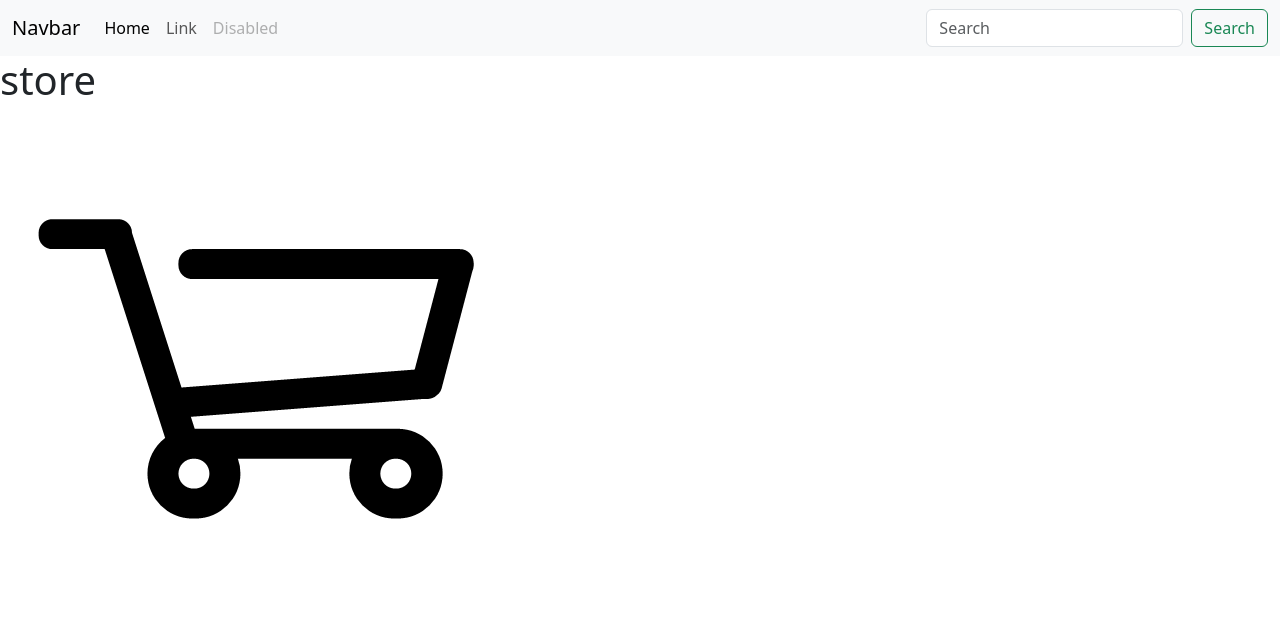
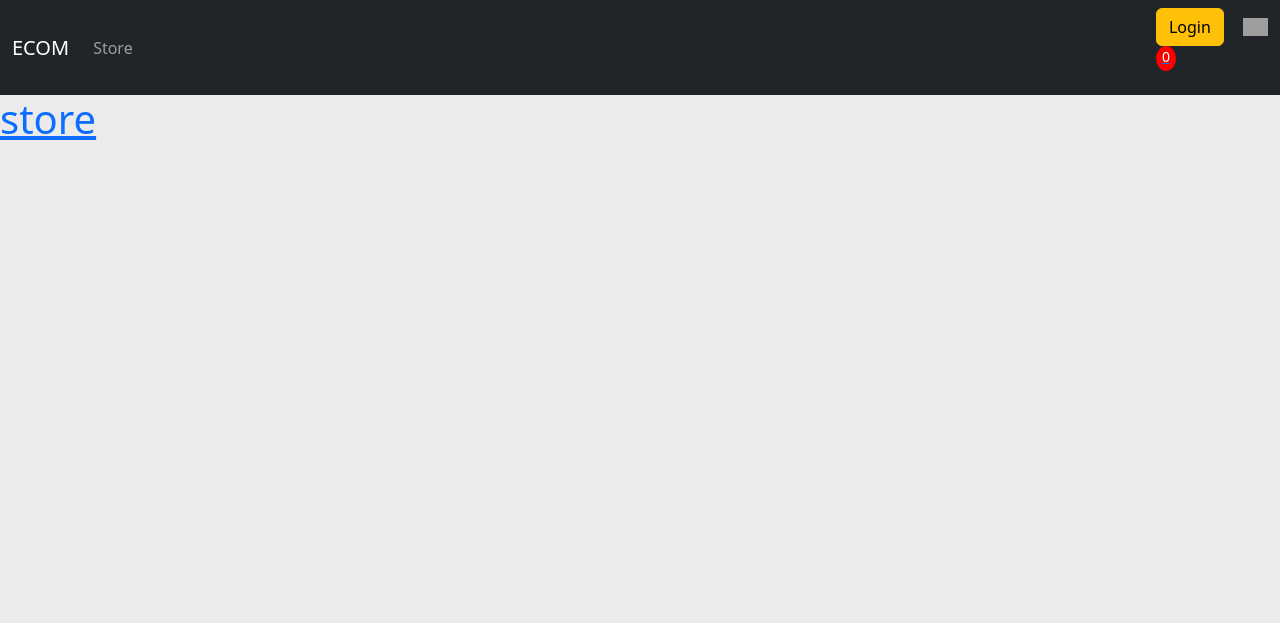
Before and after one commit to isurumanoddev/Ecommerce_Website, a Django app: page / in a window 1280 px wide. Shown: the top 623 px of the page. Run offline with Django 4.2, Linux system fonts and the light colour scheme; grey boxes are pictures that could not be loaded.

Commit message:
navigation bar complete

```diff
--- a/static/styles/main.css
+++ b/static/styles/main.css
@@ -1,4 +1,19 @@
 body{
-    background-color: #49495d;
-    color: aliceblue;
+    background-color: #ebebec;
+    color: #1a1818;
 }
+#cart-icon {
+    width: 25px;
+    display: inline-block;
+    margin-left: 15px;
+}
+#cart-total {
+    display: block;
+    text-align: center;
+    color: #fff;
+    background-color: red;
+    width: 20px;
+    height: 25px;
+    border-radius: 50%;
+    font-size: 14px;
+}
--- a/templates/NavBar.html
+++ b/templates/NavBar.html
@@ -1,19 +1,21 @@
 <!DOCTYPE html>
 <html lang="en">
+{% load static %}
 <head>
 	<meta charset="UTF-8">
 	<title>Title</title>
 	<link href="https://cdn.jsdelivr.net/npm/bootstrap@5.3.0-alpha1/dist/css/bootstrap.min.css" rel="stylesheet"
 	      integrity="sha384-GLhlTQ8iRABdZLl6O3oVMWSktQOp6b7In1Zl3/Jr59b6EGGoI1aFkw7cmDA6j6gD" crossorigin="anonymous">
+	<link rel="stylesheet" type="text/css" href="{% static "styles/main.css" %}">
 
 </head>
 <body>
 
 {% block content %}
 
-	<nav class="navbar navbar-expand-lg navbar-light bg-light">
+	<nav class="navbar navbar-expand-lg navbar-dark bg-dark">
 		<div class="container-fluid">
-			<a class="navbar-brand" href="#">Navbar</a>
+			<a class="navbar-brand" href="{% url "store" %}">ECOM</a>
 			<button class="navbar-toggler" type="button" data-bs-toggle="collapse"
 			        data-bs-target="#navbarSupportedContent" aria-controls="navbarSupportedContent"
 			        aria-expanded="false" aria-label="Toggle navigation">
@@ -22,20 +24,27 @@
 			<div class="collapse navbar-collapse" id="navbarSupportedContent">
 				<ul class="navbar-nav me-auto mb-2 mb-lg-0">
 					<li class="nav-item">
-						<a class="nav-link active" aria-current="page" href="#">Home</a>
+						<a class="nav-link" href="{% url "store" %}">Store</a>
 					</li>
-					<li class="nav-item">
-						<a class="nav-link" href="#">Link</a>
-					</li>
+{#					<li class="nav-item">#}
+{#						<a class="nav-link" href="{% url "store" %}">Store</a>#}
+{#					</li>#}
+{#					<li class="nav-item">#}
+{#						<form class="d-flex">#}
+{#							<input class="form-control me-2" type="search" placeholder="Search" aria-label="Search">#}
+{#							<button class="btn btn-outline-success" type="submit">Search</button>#}
+{#						</form>#}
+{#					</li>#}
 
-					<li class="nav-item">
-						<a class="nav-link disabled" href="#" tabindex="-1" aria-disabled="true">Disabled</a>
-					</li>
 				</ul>
-				<form class="d-flex">
-					<input class="form-control me-2" type="search" placeholder="Search" aria-label="Search">
-					<button class="btn btn-outline-success" type="submit">Search</button>
-				</form>
+				<div class="form-inline my-2 my-lg-0">
+					<a href="" class="btn btn-warning">Login</a>
+					<a href="">
+						<img src="{% static "images/c.png" %}" id="cart-icon">
+					<p id="cart-total">0</p>
+
+				</div>
+
 			</div>
 		</div>
 	</nav>
--- a/templates/Store.html
+++ b/templates/Store.html
@@ -13,7 +13,7 @@
 
 {% block content %}
 	<h1> store </h1>
-	<img src="{% static "images/cart.png" %}">
+
 
 
 
```
